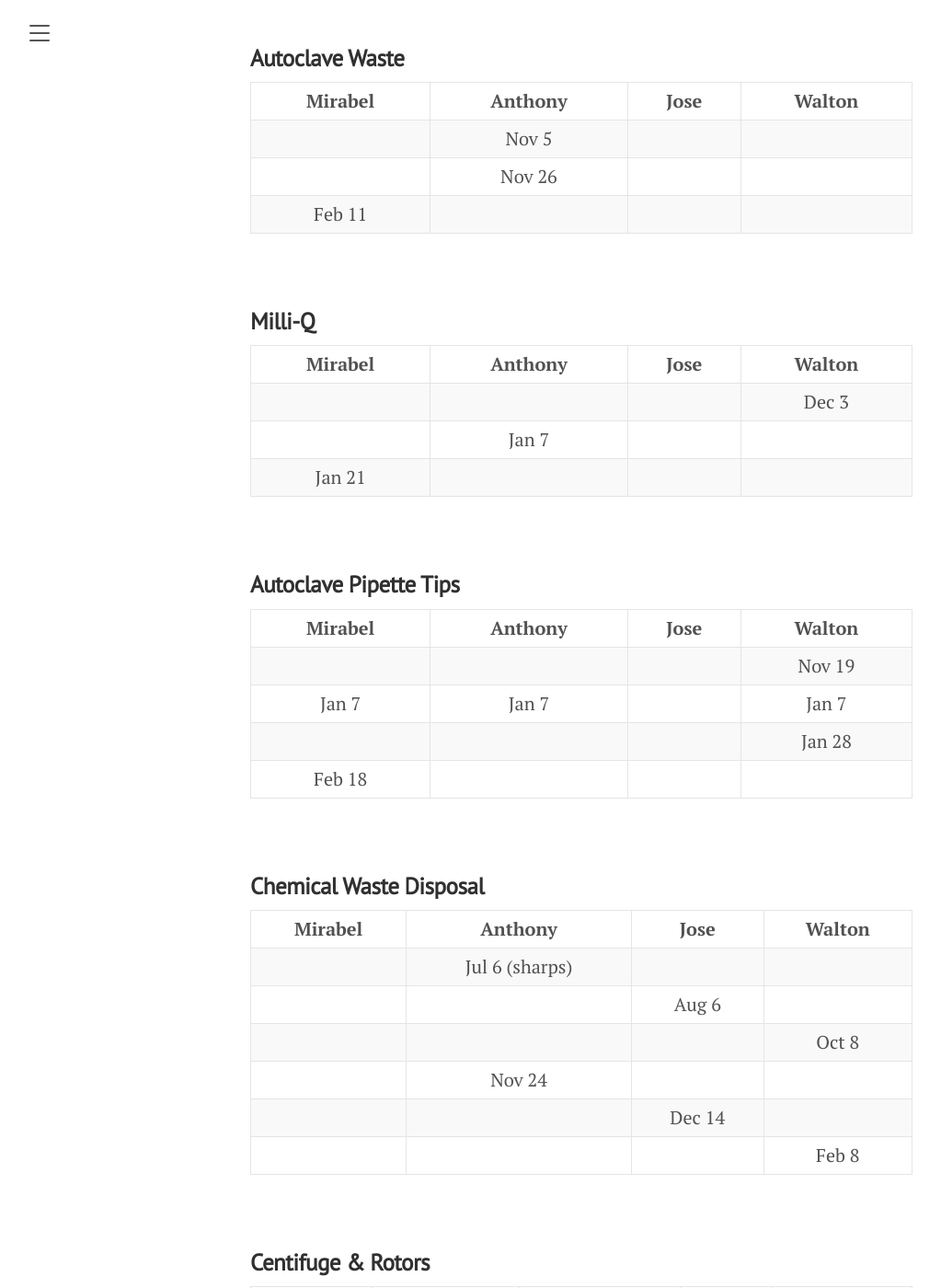
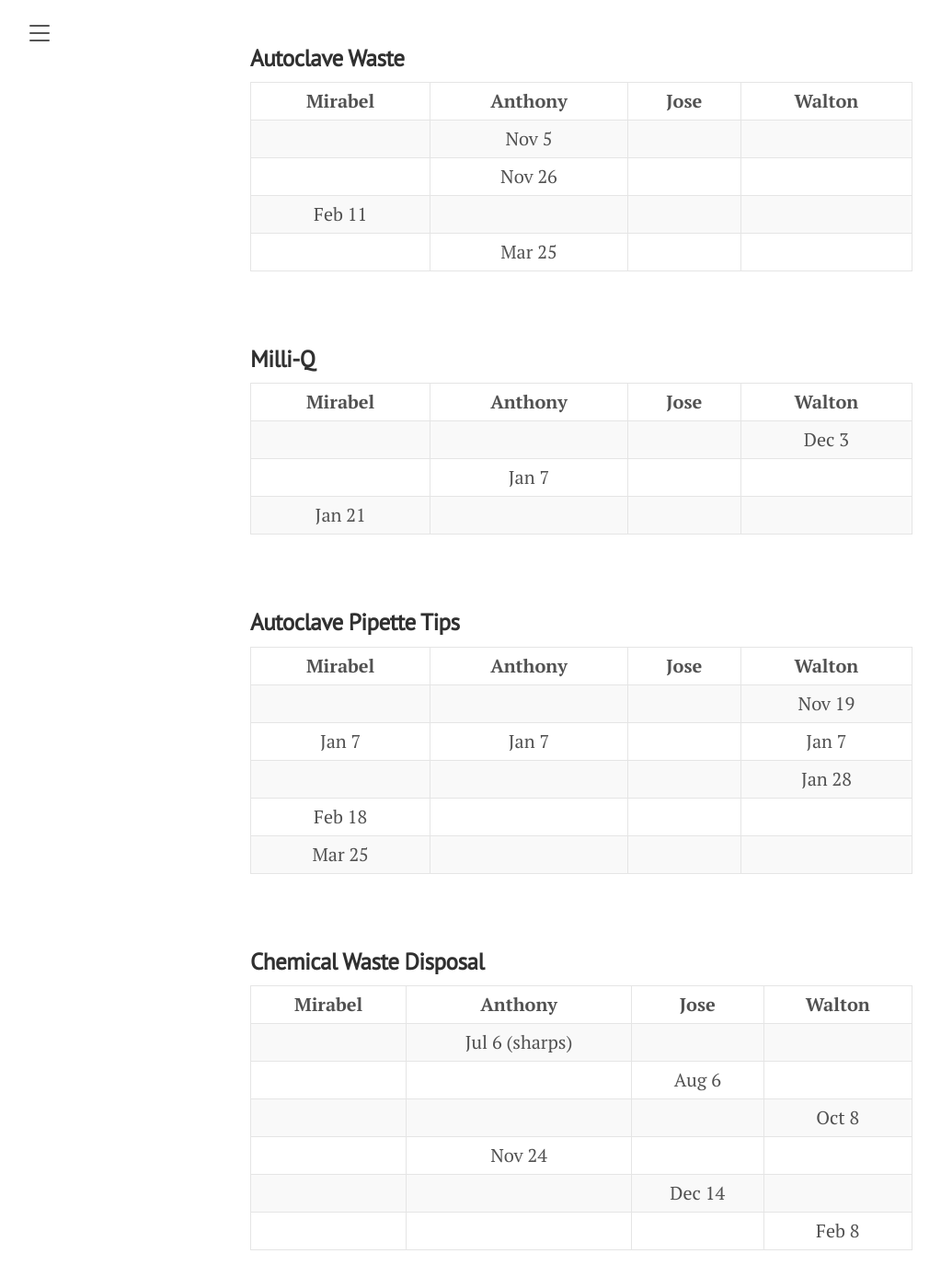
Before and after one commit to horsmanlab/horsmanlab.github.io, a Jekyll site: the page built from duties.md, in a window 1280 px wide and 1400 px high, scrolled down 1300 px. Shown: the whole window at 92% size, without its empty margins (8-1031 px from the left). Built offline with Jekyll 4.4.1, drawn with Linux system fonts in a browser that asks for light colours.

Commit message:
update Mar 28

```diff
--- a/duties.md
+++ b/duties.md
@@ -35,6 +35,12 @@ title: Duties
     <tr>
       <td align="center">Feb 11</td>
       <td align="center"></td>
+      <td align="center"></td>
+      <td align="center"></td>
+    </tr>
+    <tr>
+      <td align="center"></td>
+      <td align="center">Mar 25</td>
       <td align="center"></td>
       <td align="center"></td>
     </tr>
@@ -108,6 +114,12 @@ title: Duties
     </tr>
     <tr>
       <td align="center">Feb 18</td>
+      <td align="center"></td>
+      <td align="center"></td>
+      <td align="center"></td>
+    </tr>
+    <tr>
+      <td align="center">Mar 25</td>
       <td align="center"></td>
       <td align="center"></td>
       <td align="center"></td>
@@ -238,6 +250,13 @@ title: Duties
       <td align="center"></td>
       <td align="center"></td>
     </tr>
+    <tr>
+      <td align="center">Mar 25</td>
+      <td align="center"></td>
+      <td align="center"></td>
+      <td align="center">&#x2714;</td>
+      <td align="center"></td>
+    </tr>
     </tbody>
   </table>
 <br/>
@@ -311,6 +330,13 @@ title: Duties
       <td align="center"></td>
       <td align="center"></td>
     </tr>
+    <tr>
+      <td align="center">Mar 25</td>
+      <td align="center"></td>
+      <td align="center"></td>
+      <td align="center"></td>
+      <td align="center">&#x2714;</td>
+    </tr>
     </tbody>
   </table>
 <br/>
```
Also changed, not shown: 3 other files.
